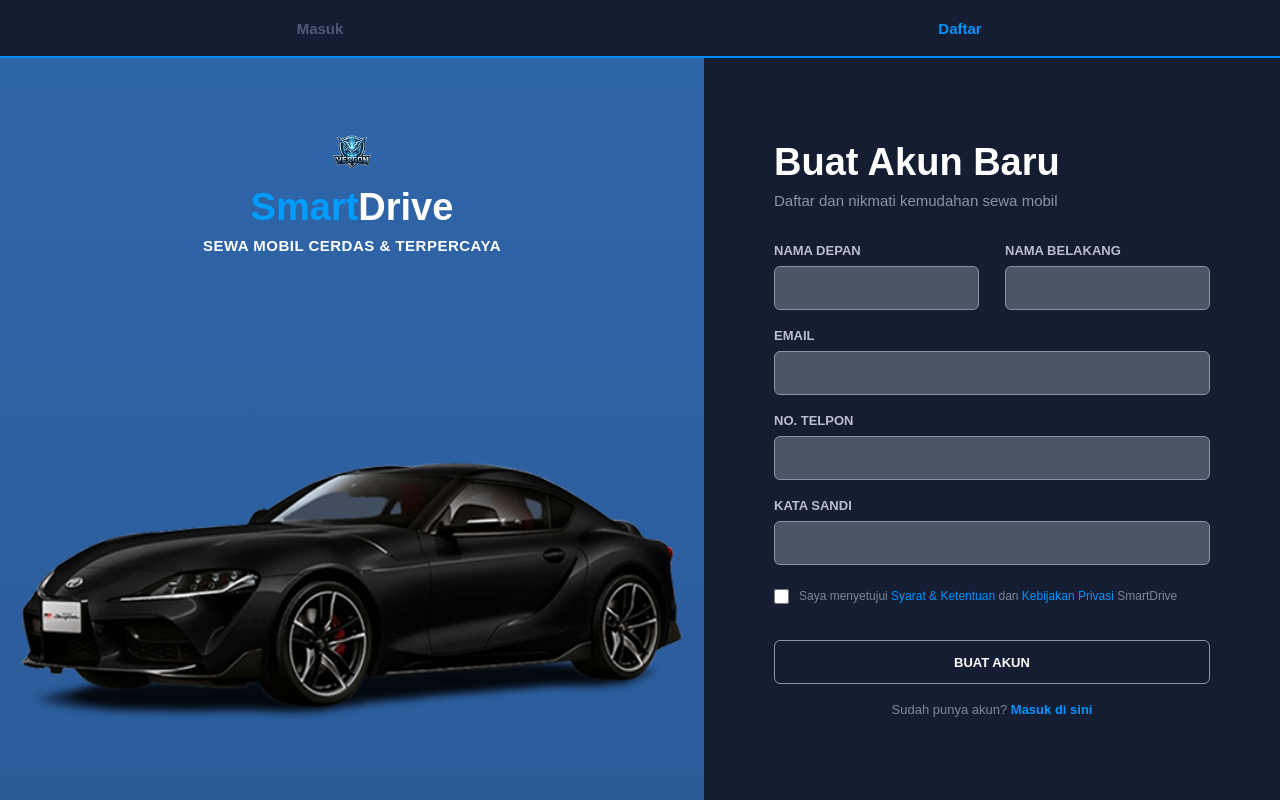
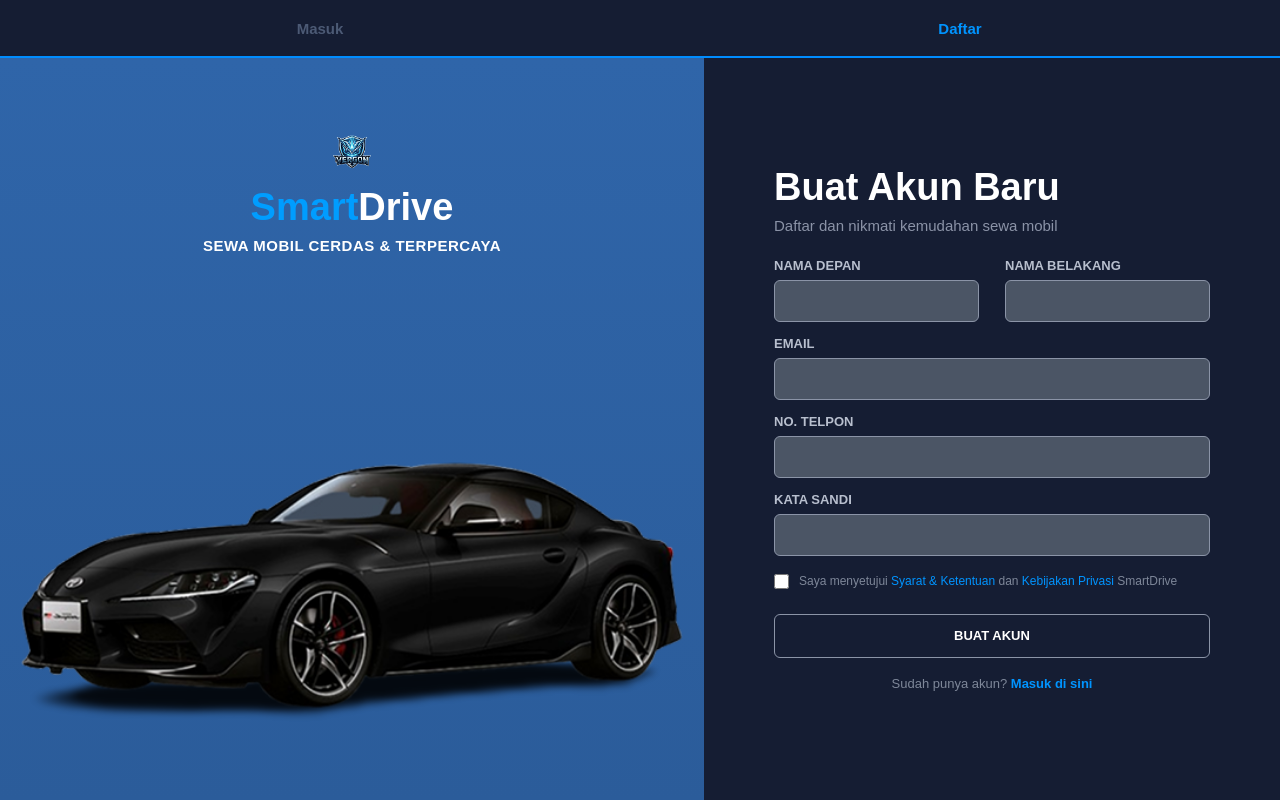
Before and after one commit to JustYuzo/projek-web-lanjut, a Django app: page /signup/ in a window 1280 px wide. Run offline with Django 5.2, Linux system fonts and the light colour scheme.

Commit message:
update sedikit di halaman signup

```diff
--- a/templates/rental/signup.html
+++ b/templates/rental/signup.html
@@ -101,7 +101,7 @@
         .right {
             width: 45%;
             background: #151d33;
-            padding: 70px 70px;
+            padding: 45px 70px;
             display: flex;
             flex-direction: column;
             justify-content: center;
@@ -109,23 +109,24 @@
 
         .right h2 {
             font-size: 38px;
+            line-height: 1.1;
             margin-bottom: 8px;
         }
 
         .right .subtitle {
             color: #8b93a7;
             font-size: 15px;
-            margin-bottom: 34px;
+            margin-bottom: 24px;
         }
 
         .error-message {
             background: rgba(255, 80, 80, 0.12);
             border: 1px solid #ff6b6b;
             color: #ff8b8b;
-            padding: 12px;
+            padding: 10px;
             border-radius: 6px;
             font-size: 13px;
-            margin-bottom: 18px;
+            margin-bottom: 14px;
         }
 
         .name-row {
@@ -142,19 +143,19 @@
             color: #b8bfce;
             font-size: 13px;
             font-weight: bold;
-            margin-bottom: 8px;
+            margin-bottom: 7px;
         }
 
         input {
             width: 100%;
-            height: 44px;
+            height: 42px;
             background: #4b5565;
             border: 1px solid #8b94a7;
             border-radius: 6px;
             outline: none;
             padding: 0 12px;
             color: white;
-            margin-bottom: 18px;
+            margin-bottom: 14px;
             font-size: 15px;
         }
 
@@ -166,7 +167,7 @@
             display: flex;
             align-items: flex-start;
             gap: 10px;
-            margin: 4px 0 35px;
+            margin: 2px 0 24px;
         }
 
         .check-row input {
```
